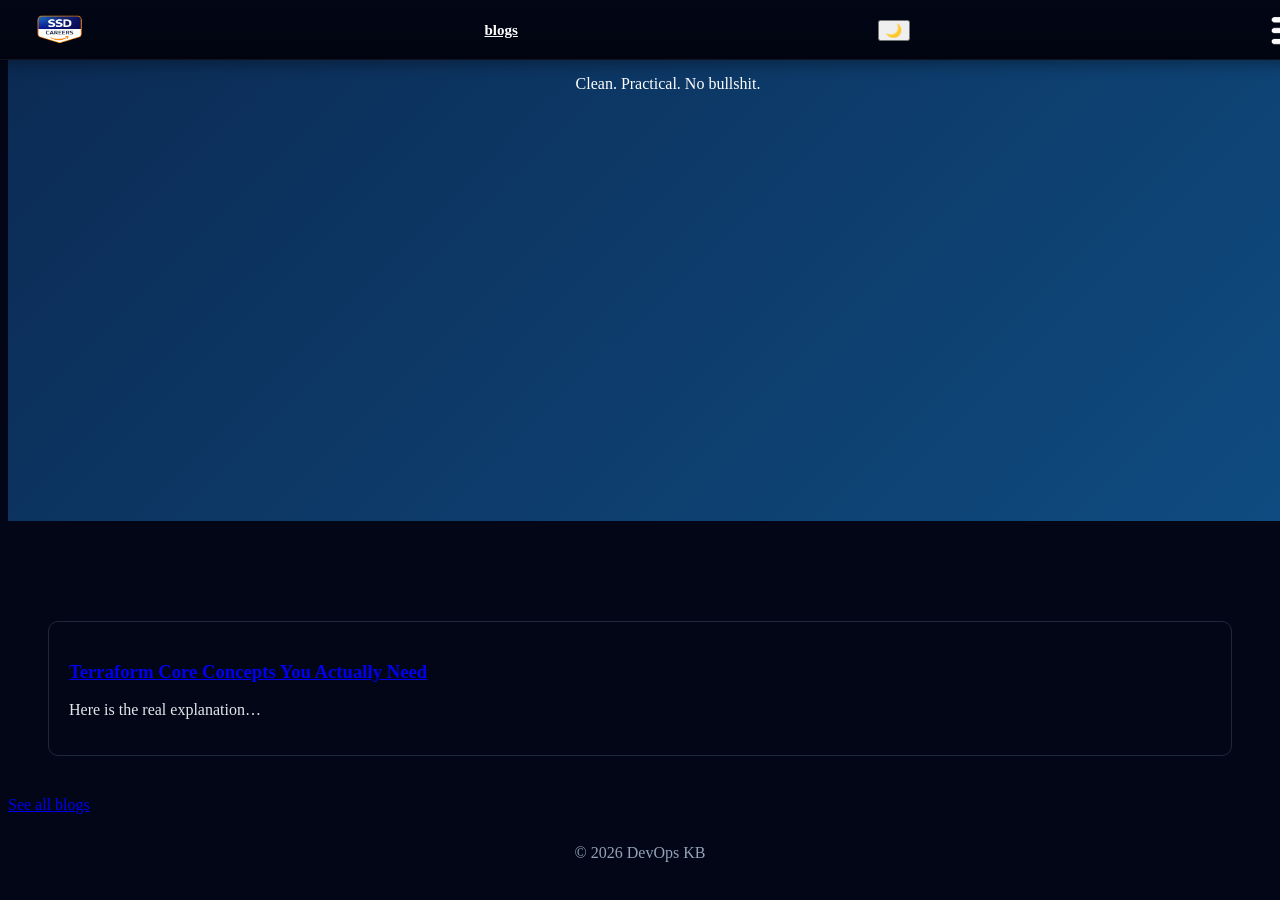
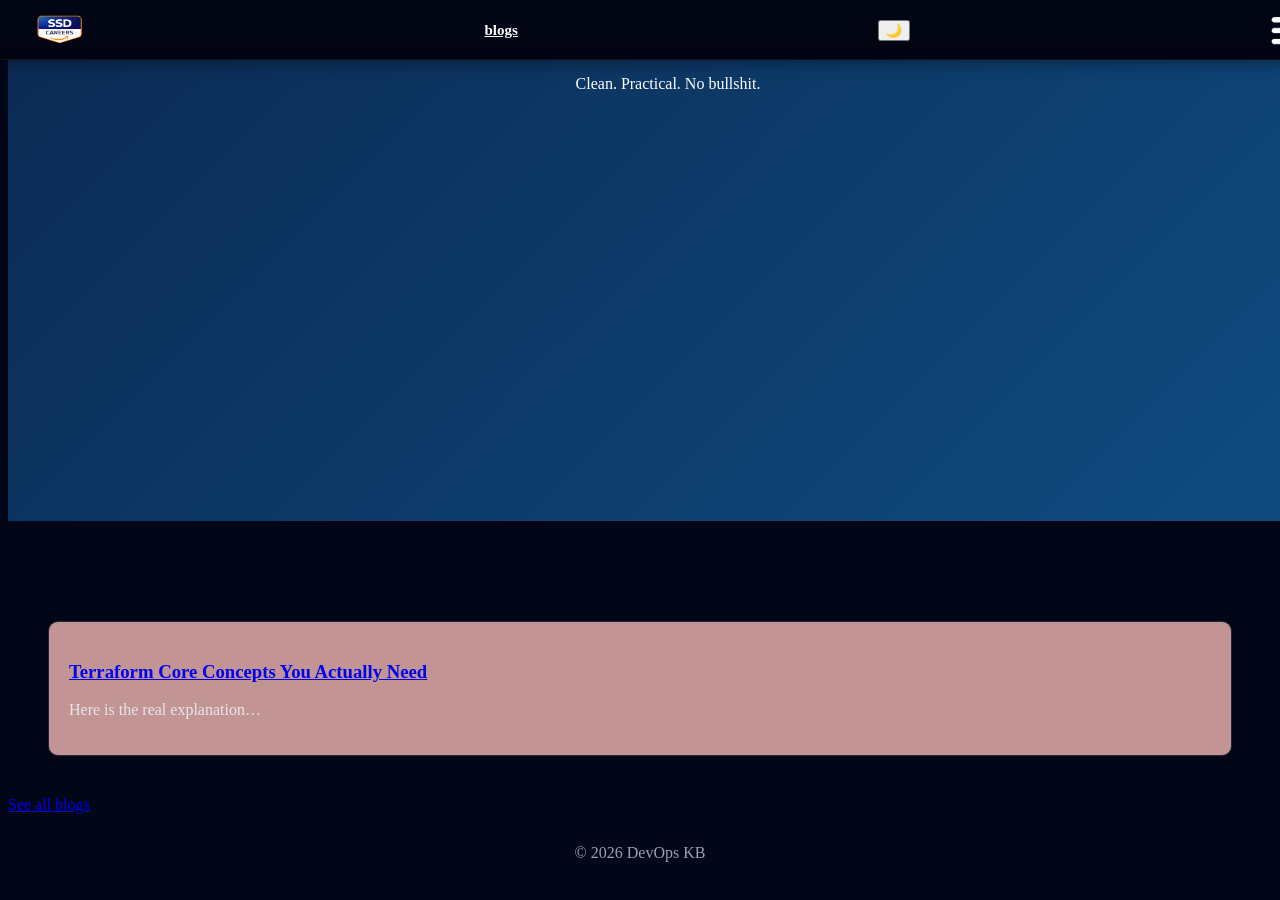
Before and after one commit to RamDhamdar2313/knowledge-base, a Jekyll site: the page built from index.md, in a window 1280 px wide and 900 px high, scrolled down 1687 px. Built offline with Jekyll 4.4.1, drawn with Linux system fonts in a browser that asks for light colours.

Commit message:
Error tuesday

```diff
--- a/assets/css/pages.css
+++ b/assets/css/pages.css
@@ -6,7 +6,7 @@
 }
 
 .post-card {
-  background: #020617;
+  background: #c29494;
   border: 1px solid #1e293b;
   padding: 20px;
   border-radius: 10px;
```
